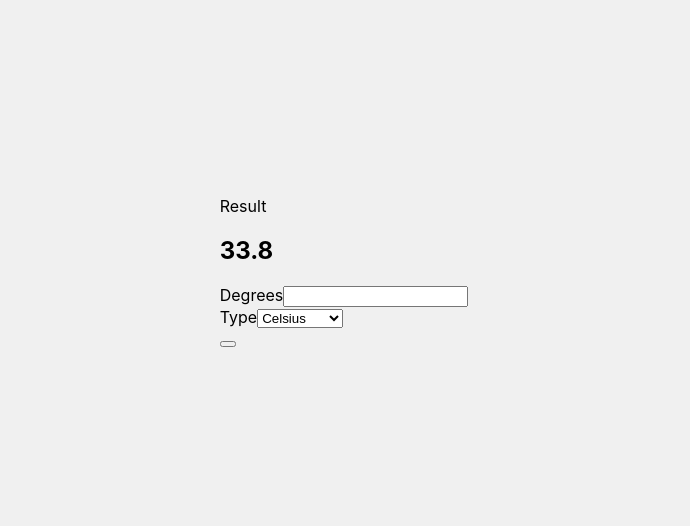
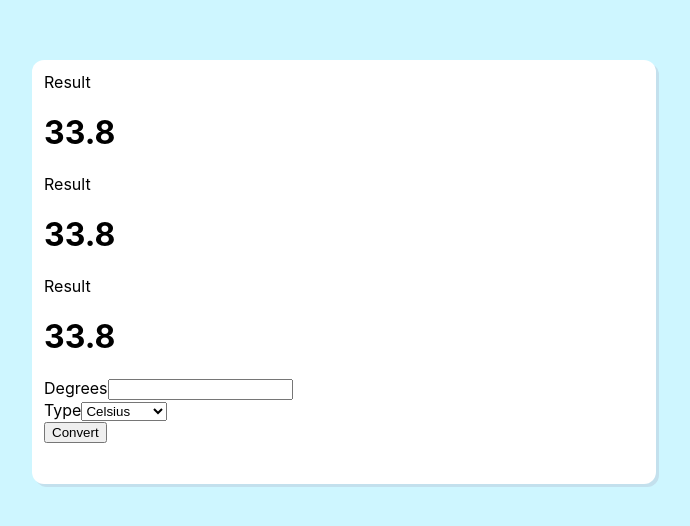
Before and after one commit to changjandam/temperature-converter-react, a React (Create React App) app: page / in a window 1280 px wide. Shown: the part 128-654 px from the top of the page, without its empty margins (296-986 px from the left). Built offline with nearby package versions, Linux system fonts and the light colour scheme.

Commit message:
app.css done

```diff
--- a/src/App.css
+++ b/src/App.css
@@ -1,8 +1,17 @@
 .container {
   width: 100vw;
   height: 100vh;
-  background-color:rgb(240, 240, 240);
+  background-color:rgb(206, 246, 255);
   display: flex;
   justify-content: center;
   align-items: center;
 }
+
+.main-section {
+  background-color: white;
+  border-radius: 12px;
+  box-shadow: 3px 3px rgb(195, 224, 237);
+  padding: 12px;
+  width: 600px;
+  height: 400px;
+}
--- a/src/components/InputSection.js
+++ b/src/components/InputSection.js
@@ -13,10 +13,11 @@ const InputSection = () => {
           <select>
             <option value='c'>Celsius</option>
             <option value='f'>Fahrenheit</option>
+            <option value='k'>Kelvin</option>
           </select>
         </div>
         <div className='btn-section'>
-          <button type='submit' />
+          <button type='submit'>Convert</button>
         </div>
       </form>
     </div>
--- a/src/components/OutputSection.js
+++ b/src/components/OutputSection.js
@@ -3,8 +3,18 @@ import './OutputSection.css'
 const OutputSection = () => {
   return (
     <div className='output-section'>
-      <label>Result</label>
-      <h2>33.8</h2>
+      <div className='degrees'>
+        <label>Result</label>
+        <h1>33.8</h1>
+      </div>
+      <div className='degrees'>
+        <label>Result</label>
+        <h1>33.8</h1>
+      </div>
+      <div className='degrees'>
+        <label>Result</label>
+        <h1>33.8</h1>
+      </div>
     </div>
   )
 }
```
